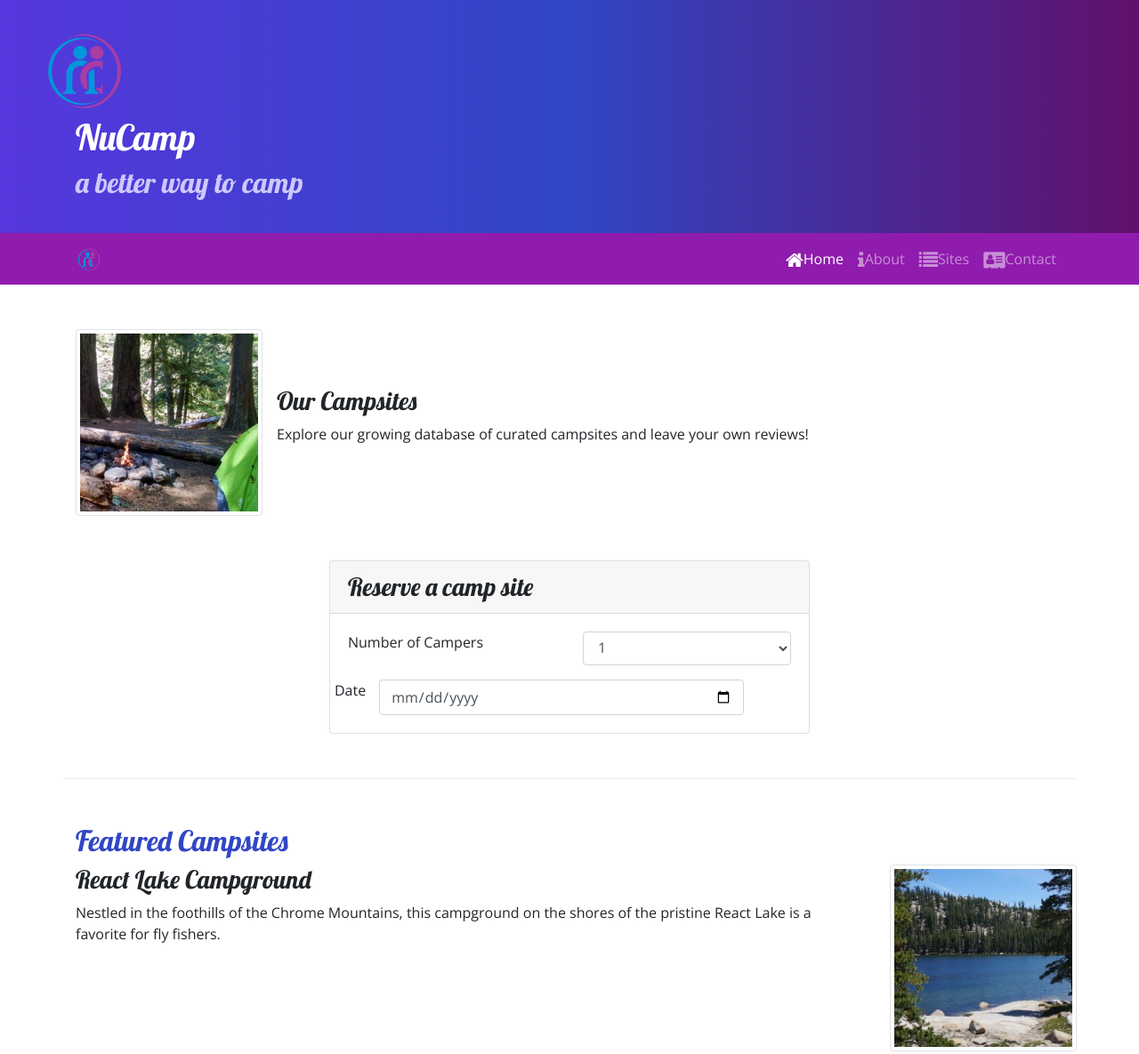
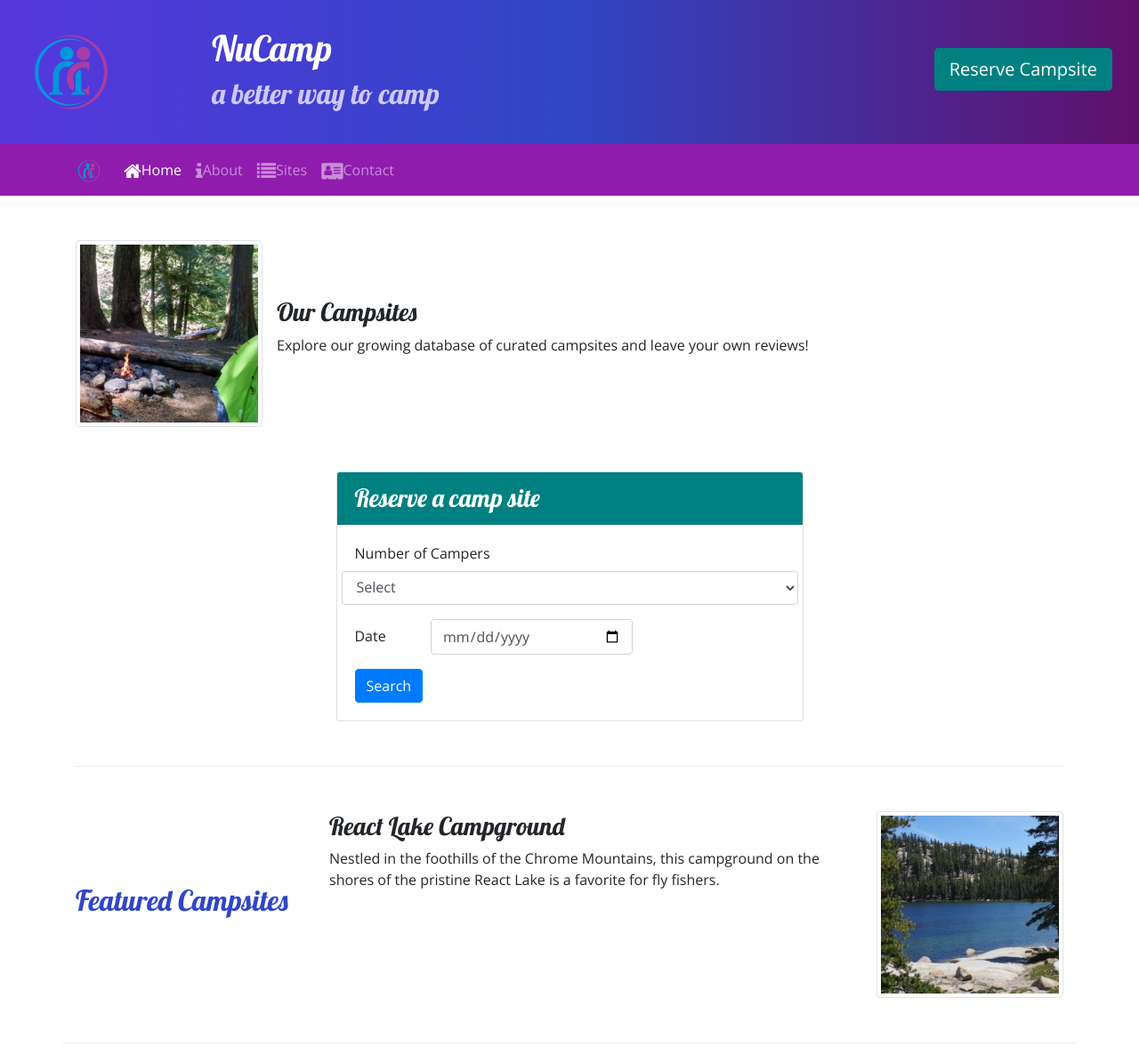
Before and after one commit to andinet2019/nucampsite, a website: page index.html in a window 1280 px wide. Shown: the top 1185 px of the page at 89% size. Drawn offline with nearby package versions, Linux system fonts and the light colour scheme.

Commit message:
my commitnew

```diff
--- a/index.html
+++ b/index.html
@@ -16,45 +16,61 @@
     <link rel="stylesheet" href="css/styles.css" />
     <title>NuCamp: A Better Way To Camp</title>
 
-    <meta charset="utf-8" />
-    <title>NuCamp: A Better Way To Camp</title>
 </head>
 
 <body>
+    <!--Header section -->
+
 
     <header class="jumbotron jumbotron-fluid">
+        <div class="row">
             <div class="col-4 col-sm-3 col-md-2 align-self-center">
                 <img src="img/logo.png" class="img-fluid" />
             </div>
-        <div class="container">
-            <div class="row">
+
+
+
             <div class="col">
                 <h1>NuCamp</h1>
                 <h2>a better way to camp</h2>
-                    <div>
+
+
             </div>
+            <div class="col-md-4 col-xl-2 col-xs-12 ">
+                <a class=" mt-4 btn float-right  text-white btn-lg" style="background-color: teal;" href=" #reserveForm"
+                    role="button">Reserve
+                    Campsite</a>
             </div>
+
+        </div>
+
+
+
     </header>
+
+    <!--nav  section -->
     <nav class="navbar navbar-expand-sm navbar-dark sticky-top">
         <div class="container">
             <a class="navbar-brand" href="#"><img src="img/logo.png" height="30" width="30" /></a>
             <button class="navbar-toggler" type="button" data-toggle="collapse" data-target="#nucampNavbar">
                 <span class="navbar-toggler-icon"></span>
             </button>
-            <div class="collapse navbar-collapse" id="nucampNavbar"></div>
+            <div class="collapse navbar-collapse" id="nucampNavbar">
                 <ul class="navbar-nav">
                     <li class="nav-item active"><a class="nav-link" href="index.html"><i
                                 class="fa fa-home fa-lg"></i>Home</a></li>
-                <li class="nav-item"><a class="nav-link" href="aboutus.html"><i class="fa fa-info fa-lg"></i>About</a>
+                    <li class="nav-item"><a class="nav-link" href="aboutus.html"><i
+                                class="fa fa-info fa-lg"></i>About</a>
                     </li>
                     <li class="nav-item"><a class="nav-link" href="#"><i class="fa fa-list fa-lg"></i>Sites</a></li>
                     <li class="nav-item"><a class="nav-link" href="contactus.html"><i
                                 class="fa fa-address-card fa-lg"></i>Contact</a>
                     </li>
                 </ul>
+            </div>
 
         </div>
-        </div>
+
     </nav>
     <div class="container">
         <div class="row row-content align-items-center">
@@ -62,9 +78,11 @@
                 <h2 class="text-sm-right">Discover & Review</h2>
             </div>
             <div class="col">
+
                 <div class="media">
                     <img class="d-flex mr-3 img-thumbnail" src="img/breadcrumb-trail-thumb.jpg"
                         alt="Breadcrumb Trail" />
+
                     <div class="media-body align-self-center">
 
                         <h3>Our Campsites</h3>
@@ -72,40 +90,58 @@
                             own reviews!</p>
 
                     </div>
+
                 </div>
+
+                <div class="container">
                     <div class="row row-content align-items-center">
 
                         <div class="col-sm-6 mx-auto">
                             <div class="card">
-                            <h3 class="card-header  .bg-teal .text-white">Reserve a camp site</h3>
+                                <h3 style=" background-color:teal;" class="  card-header  text-white">Reserve a camp
+                                    site</h3>
                                 <div class="card-body">
+                                    <!--form  section -->
+                                    <form id="reserveForm">
+                                        <div class=" row form-group ">
 
-                                <form>
-                                    <div class="row form-group ">
-                                        <label class="col-sm-6 col-12" for="exampleInputEmail1">Number of
+
+
+                                            <label for=" numCampers" class=" col-12  col-sm-6 ">Number of
                                                 Campers</label>
 
-                                        <div class="col">
-                                            <select class="form-control" id="numCampers name=" numCampers">
+                                            <select class=" col-xs-12 form-control" id="numCampers name=" numCampers">
+                                                <option>Select</option>
                                                 <option>1</option>
                                                 <option>2</option>
                                                 <option>3</option>
                                                 <option>4</option>
                                                 <option>5</option>
                                                 <option>6</option>
+
                                             </select>
+
+
+
+                                        </div>
+
+
+
+                                        <div class=" form-group  row ">
+                                            <label for="mydate " class="col-2  col-form-label ">Date </label>
+
+                                            <div class="col-sm-6 col-xs-12">
+                                                <input " class=" form-control" type="date" value="dd-mm-yy"
+                                                    id="mydate ">
                                             </div>
                                         </div>
                                         <div class="row">
-                                        <label>Date </label>
-
-                                        <div class="col-10">
-                                            <input class="form-control" type="date" value="dd-mm-yy"
-                                                id="example-datetime-local-input">
+                                            <div class="col">
+                                                <div type"submit" class="btn btn-primary">Search</div>
+                                            </div>
                                         </div>
 
 
-                                    </div>
                                     </form>
 
                                 </div>
@@ -115,20 +151,28 @@
                         </div>
 
                     </div>
+
+
+                </div>
+
+
                 <div class="row row-content align-items-center">
                     <div class="col-sm-4 col-md-3">
                         <h2>Featured Campsites</h2>
                     </div>
-                    <div class="col"></div>
+                    <div class="col">
                         <div class="media">
-                        <div class="col media-body">
+
+                            <div media-body">
+                                <img class="float-right d-flex ml-3 img-thumbnail" src="img\react-lake-thumb.jpg">
                                 <h3>React Lake Campground</h3>
-                            <p>Nestled in the foothills of the Chrome Mountains, this campground on the shores of the
+                                <p>Nestled in the foothills of the Chrome Mountains, this campground on the shores of
+                                    the
                                     pristine React
                                     Lake is a favorite for fly fishers.</p>
                             </div>
-                        <img class="float-right d-flex ml-3 img-thumbnail" src="img\react-lake-thumb.jpg">
 
+                        </div>
                     </div>
                 </div>
 
@@ -155,6 +199,8 @@
 
             </div>
 
+
+            <!--footer section -->
             <footer>
                 <div class="container">
                     <div class="row row-content align-items-center">
@@ -180,6 +226,7 @@
                         </div>
                     </div>
                 </div>
+
             </footer>
             <!-- jQuery must come first, then Popper.js, then the Bootstrap JavaScript plugins.-->
             <script src="node_modules/jquery/dist/jquery.slim.min.js"></script>
```
Also changed, not shown: aboutus.html (+35 -9 lines), contactus.html (+37 -25 lines). Lines whose indentation alone changed are shown as unchanged.
